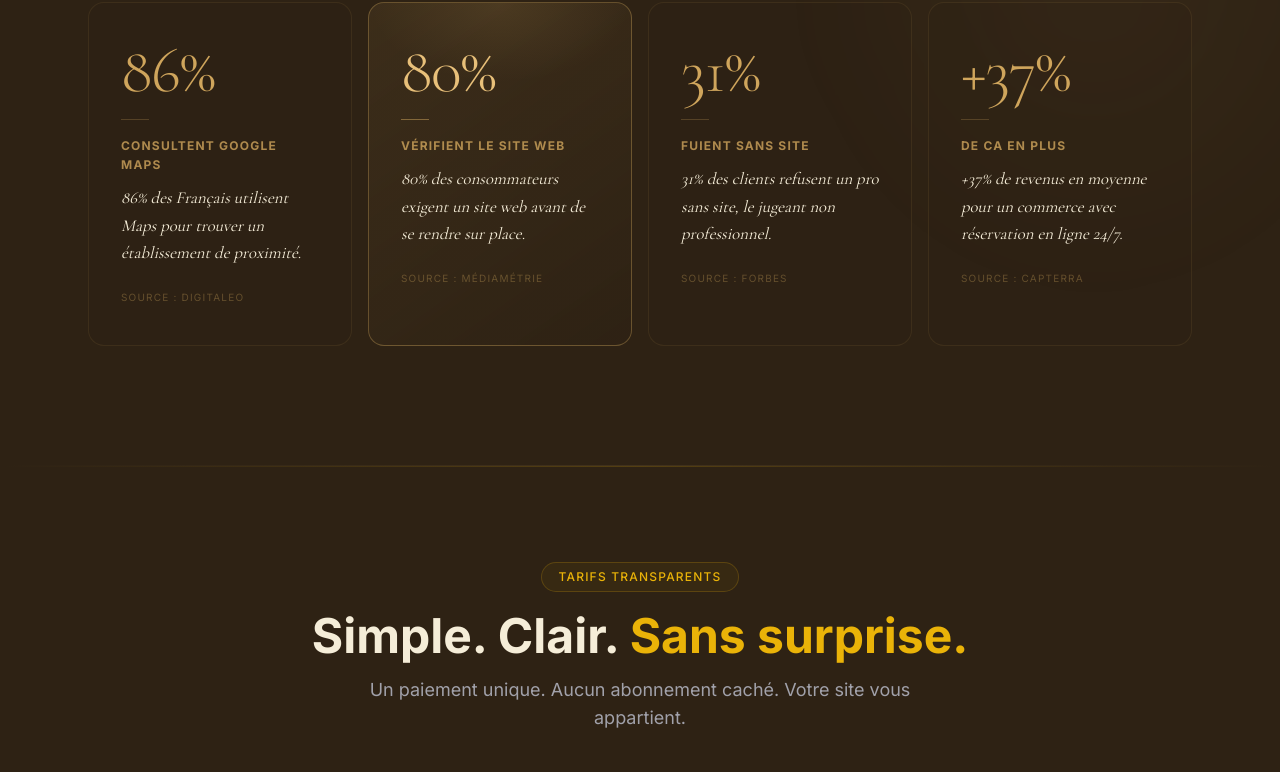
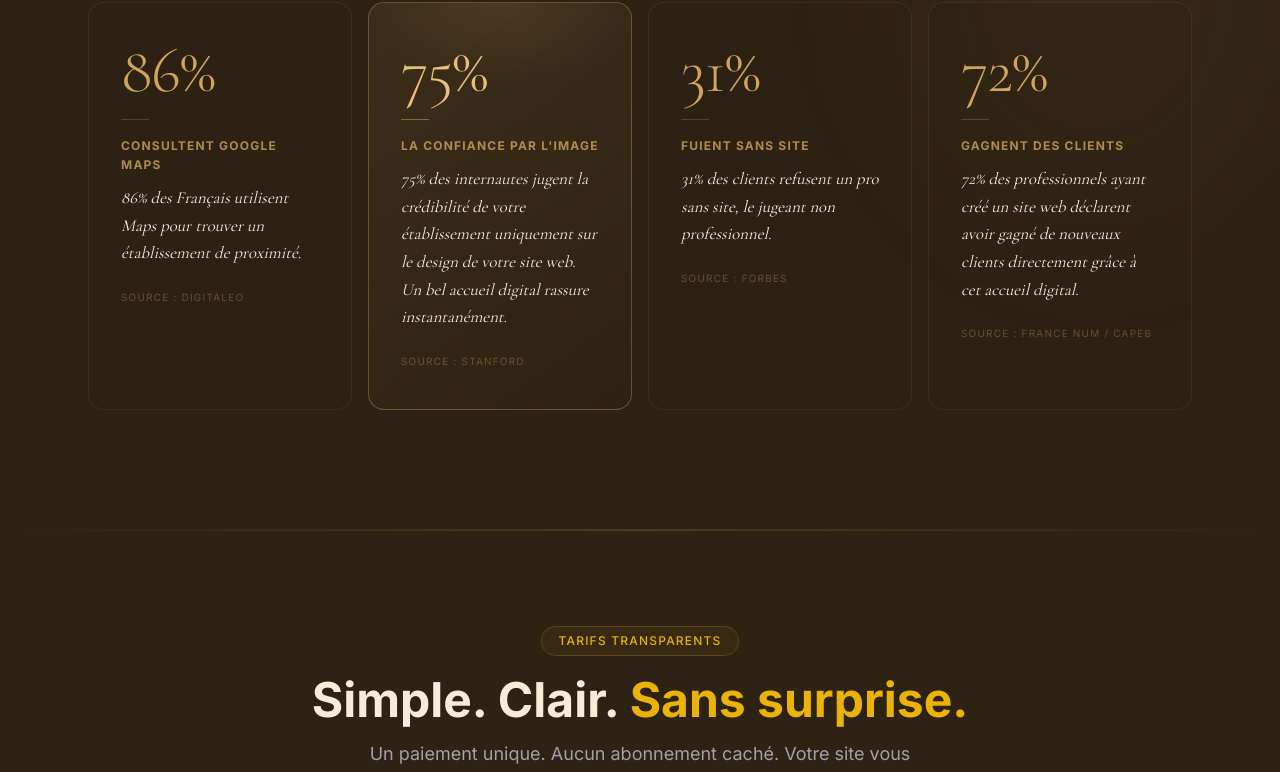
Before and after one commit to HEYMTAK/simon-peckre, a Next.js app: page /beaute in a window 1280 px wide. Shown: the part 2824-3596 px from the top of the page. Built offline with nearby package versions, Linux system fonts and the light colour scheme.

Commit message:
copy: stats 75% Stanford + 72% France Num à la place de Médiamétrie et Capterra

```diff
--- a/src/components/beaute/StatsSection.tsx
+++ b/src/components/beaute/StatsSection.tsx
@@ -29,11 +29,11 @@ const stats = [
     source: "Digitaleo",
   },
   {
-    value: "80",
+    value: "75",
     suffix: "%",
-    title: "Vérifient le site web",
-    desc: "80% des consommateurs exigent un site web avant de se rendre sur place.",
-    source: "Médiamétrie",
+    title: "La confiance par l'image",
+    desc: "75% des internautes jugent la crédibilité de votre établissement uniquement sur le design de votre site web. Un bel accueil digital rassure instantanément.",
+    source: "Stanford",
     highlight: true,
   },
   {
@@ -44,12 +44,11 @@ const stats = [
     source: "Forbes",
   },
   {
-    value: "37",
+    value: "72",
     suffix: "%",
-    title: "De CA en plus",
-    desc: "+37% de revenus en moyenne pour un commerce avec réservation en ligne 24/7.",
-    source: "Capterra",
-    prefix: "+",
+    title: "Gagnent des clients",
+    desc: "72% des professionnels ayant créé un site web déclarent avoir gagné de nouveaux clients directement grâce à cet accueil digital.",
+    source: "France Num / CAPEB",
   },
 ];
 
```
